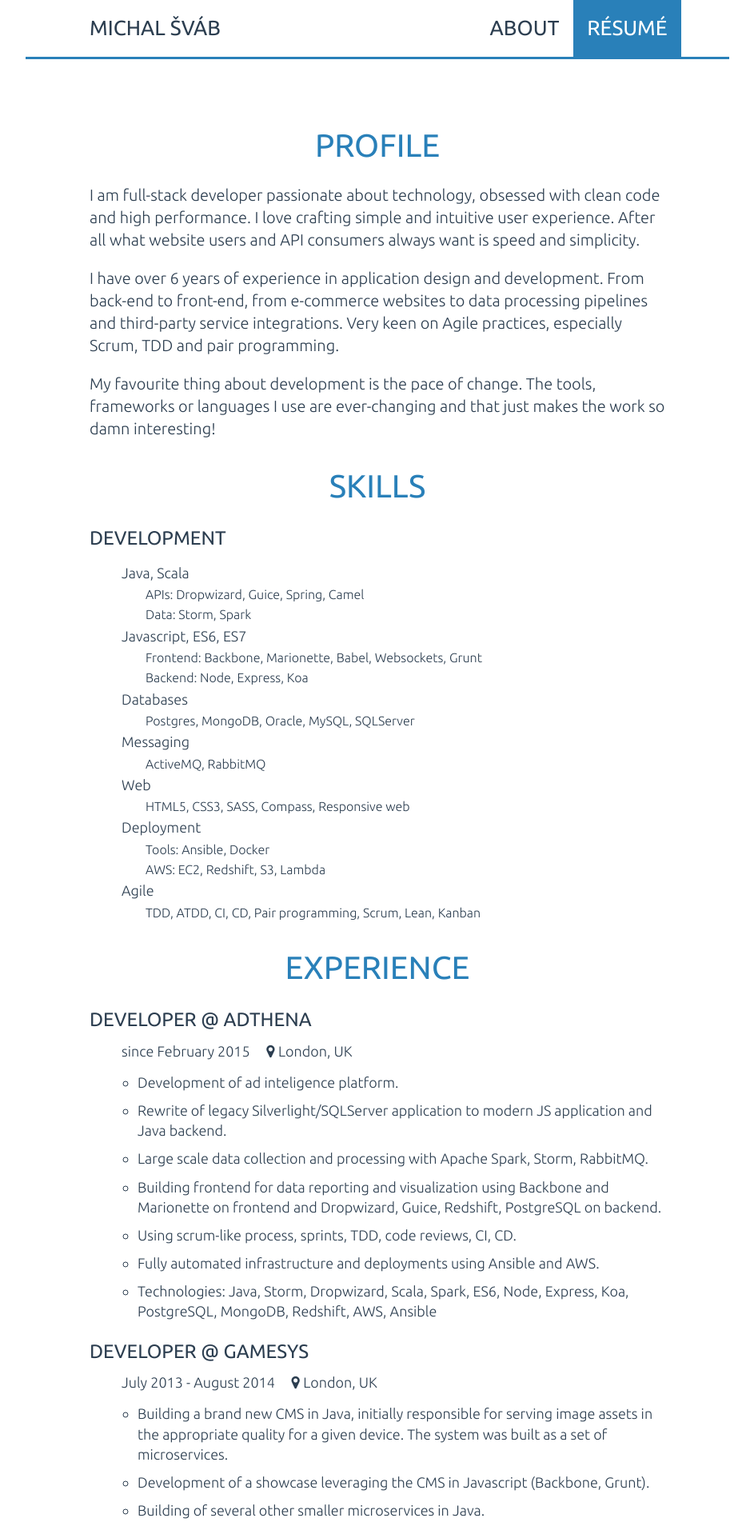
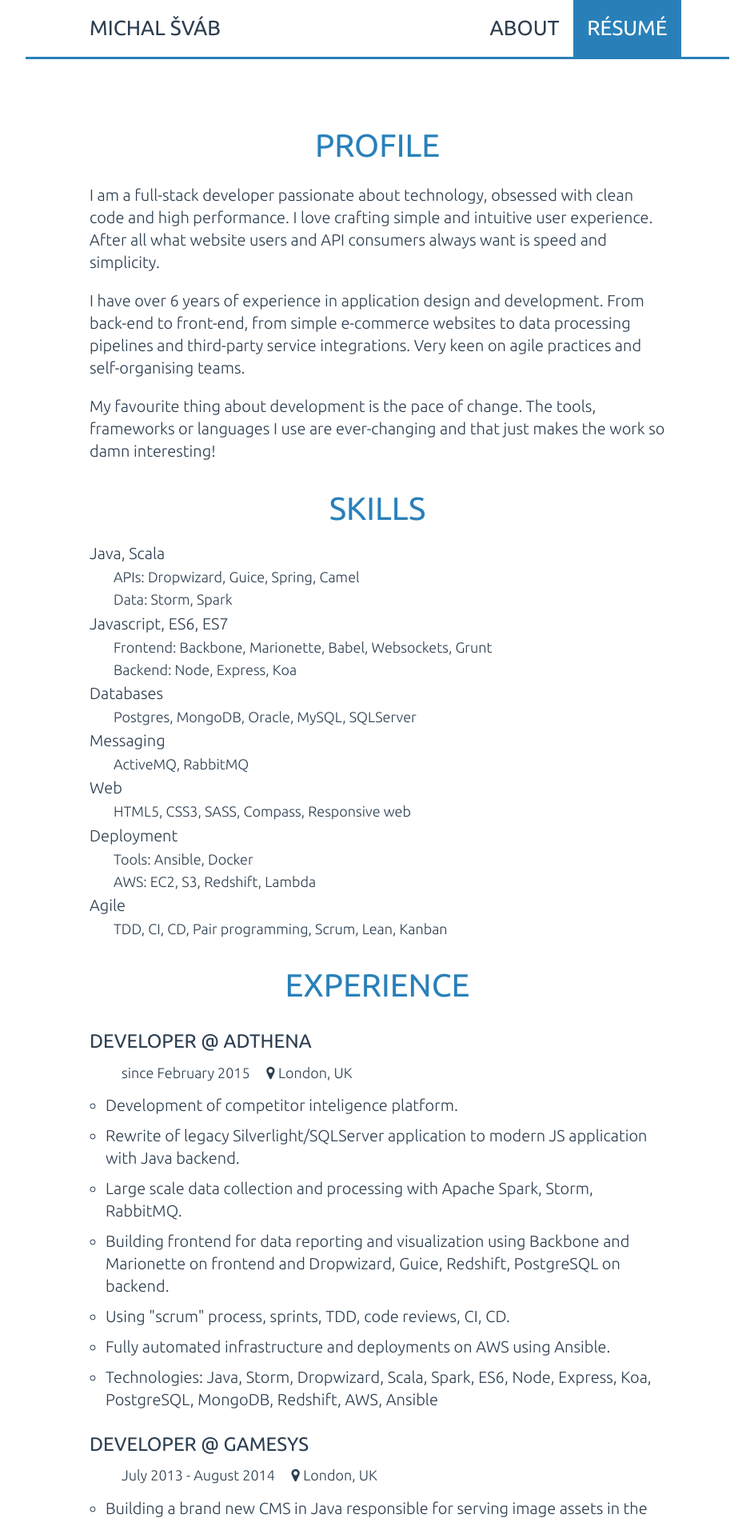
Before and after one commit to msvab/msvab.github.io, a Jekyll site: the page built from resume.html, in a window 1280 px wide. Shown: the top 1903 px of the page at 80% size, without its empty margins (168-1111 px from the left). Built offline with Jekyll 4.4.1, drawn with Linux system fonts in a browser that asks for light colours; some of the changed text lies outside the part shown.

Commit message:
resume tweaks

```diff
--- a/assets/css/_site.scss
+++ b/assets/css/_site.scss
@@ -11,7 +11,7 @@ html {
   }
 
   @media print {
-    font-size: 55%;
+    font-size: 50%;
   }
 }
 
@@ -199,7 +199,7 @@ footer {
     text-transform: uppercase;
     font-size: 2.4rem;
     font-weight: 400;
-    margin: 2rem 0 0 0;
+    margin: 2.5rem 0 0 0;
 
     @media print {
       font-size: 1.9rem;
@@ -214,12 +214,13 @@ footer {
 
   ul {
     list-style: none;
+    padding: 0;
 
     li {
-      font-size: 1.8rem;
+      font-size: 2rem;
 
       p {
-        font-size: 1.6rem;
+        font-size: 1.8rem;
         margin: 0.3rem 0 0.3rem 3rem
       }
     }
--- a/resume.html
+++ b/resume.html
@@ -1,26 +1,24 @@
 ---
 layout: default
 title: Résumé
-description: Michal Šváb's Résumé. Features a timeline and a snapshot of ever-changing skill set.
+description: Michal Šváb's Résumé. Features a timeline and a snapshot of my ever-changing skill set.
 navigable: true
 permalink: /resume/
 ---
 <section>
   <h2 class="text-center">Profile</h2>
-  <p>I am full-stack developer passionate about technology, obsessed with clean code and high performance.
+  <p>I am a full-stack developer passionate about technology, obsessed with clean code and high performance.
     I love crafting simple and intuitive user experience. After all what website users and API consumers
     always want is speed and simplicity.</p>
   <p>I have over 6 years of experience in application design and development. From back-end to front-end,
-    from e-commerce websites to data processing pipelines and third-party service integrations.
-    Very keen on Agile practices, especially Scrum, TDD and pair programming.</p>
+    from simple e-commerce websites to data processing pipelines and third-party service integrations.
+    Very keen on agile practices and self-organising teams.</p>
   <p>My favourite thing about development is the pace of change. The tools, frameworks or languages I use are ever-changing
     and that just makes the work so damn interesting!</p>
 </section>
 
 <section class="skills">
   <h2 class="text-center">Skills</h2>
-
-  <h3>Development</h3>
   <ul>
     <li>Java, Scala<br>
       <p>APIs: Dropwizard, Guice, Spring, Camel</p>
@@ -41,10 +39,10 @@ permalink: /resume/
     </li>
     <li>Deployment<br>
       <p>Tools: Ansible, Docker</p>
-      <p>AWS: EC2, Redshift, S3, Lambda</p>
+      <p>AWS: EC2, S3, Redshift, Lambda</p>
     </li>
     <li>Agile<br>
-      <p>TDD, ATDD, CI, CD, Pair programming, Scrum, Lean, Kanban</p>
+      <p>TDD, CI, CD, Pair programming, Scrum, Lean, Kanban</p>
     </li>
   </ul>
 </section>
@@ -58,12 +56,12 @@ permalink: /resume/
   <div class="job-detail">
     <p>since February 2015 &nbsp;&nbsp;&nbsp; <span class="location"></span>London, UK</p>
     <ul>
-      <li>Development of ad inteligence platform.</li>
-      <li>Rewrite of legacy Silverlight/SQLServer application to modern JS application and Java backend.</li>
+      <li>Development of competitor inteligence platform.</li>
+      <li>Rewrite of legacy Silverlight/SQLServer application to modern JS application with Java backend.</li>
       <li>Large scale data collection and processing with Apache Spark, Storm, RabbitMQ.</li>
       <li>Building frontend for data reporting and visualization using Backbone and Marionette on frontend and Dropwizard, Guice, Redshift, PostgreSQL on backend.</li>
-      <li>Using scrum-like process, sprints, TDD, code reviews, CI, CD.</li>
-      <li>Fully automated infrastructure and deployments using Ansible and AWS.</li>
+      <li>Using &quot;scrum&quot; process, sprints, TDD, code reviews, CI, CD.</li>
+      <li>Fully automated infrastructure and deployments on AWS using Ansible.</li>
       <li>Technologies: Java, Storm, Dropwizard, Scala, Spark, ES6, Node, Express, Koa, PostgreSQL, MongoDB, Redshift, AWS, Ansible</li>
     </ul>
   </div>
@@ -72,20 +70,22 @@ permalink: /resume/
   <div class="job-detail">
     <p>July 2013 - August 2014 &nbsp;&nbsp;&nbsp; <span class="location"></span>London, UK</p>
     <ul>
-      <li>Building a brand new CMS in Java, initially responsible for serving image assets in the appropriate quality for a given device.
+      <li>Building a brand new CMS in Java responsible for serving image assets in the appropriate quality for a given device.
         The system was built as a set of microservices.</li>
       <li>Development of a showcase leveraging the CMS in Javascript (Backbone, Grunt).</li>
       <li>Building of several other smaller microservices in Java.</li>
-      <li>Used scrum process, TDD, routine performance testing.</li>
-      <li>Technologies: Java, Dropwizard, Guice, Cucumber, Jmeter, MongoDB, Javascript, Backbone.js, Grunt</li>
+      <li>Using &quot;scrum&quot; process, TDD, routine performance testing.</li>
+      <li>Technologies: Java, Dropwizard, Guice, Cucumber, Jmeter, MongoDB, Javascript, Backbone, Grunt</li>
     </ul>
   </div>
+
+  <div class="page-break"></div>
 
   <h3>Developer @ <a href="http://www.capitaemployeebenefits.co.uk" target="_blank" title="Capita Employee Benefits">Capita Employee Benefits</a></h3>
   <div class="job-detail">
     <p>April 2011 - June 2013 &nbsp;&nbsp;&nbsp; <span class="location"></span>London, UK</p>
     <ul>
-      <li>Development of portal for managing employee benefits and pension funds on all layers from backend to frontend.</li>
+      <li>Development of a portal for managing employee benefits and pension funds.</li>
       <li>Development of data upload module with focus on high performance.
         Developed as microservice with REST and JMS communication between main application and external services allowing high scalability
         and multiple concurrent deployments.</li>
@@ -96,20 +96,18 @@ permalink: /resume/
     </ul>
   </div>
 
-  <div class="page-break"></div>
-
   <h3>Developer @ <a href="http://www.morosystems.cz" target="_blank" title="MoroSystems">MoroSystems</a></h3>
   <div class="job-detail">
     <p>September 2008 - February 2011 &nbsp;&nbsp;&nbsp; <span class="location"></span>Brno, CZ</p>
     <ul>
       <li>Development of several e-commerce web applications with Spring, Hibernate and Javascript on frontend.
-        I was also profiling and making optimizations on these projects on all layers – application code, caching and database tuning.</li>
-      <li>Designing and implementing JavaScript interface for very dynamic large scale e-shop. This interface was based mostly on jQuery
-        and custom made components. Working in all major browsers, including IE7 &amp; IE8 and most of it even in IE6.</li>
+        Profiling and making optimizations on these projects on all layers – application code, caching and database tuning.</li>
+      <li>Implemented JS interface for very dynamic large scale e-shop, mostly based on jQuery and custom made components.
+        Working in all major browsers, including IE7 &amp; IE8 and most of it even in IE6.</li>
       <li>Successfully delivered a CRM system for a hotel with Wicket, Spring, Hibernate and desktop-like interface in Javascript.
         Integration with external and legacy reservation systems with Camel. Implemented large batch data imports from 3rd party
         applications.</li>
-      <li>Technologies: Java, Spring, Hibernate, Camel, Groovy, PostgreSQL, Javascript, jQuery</li>
+      <li>Technologies: Java, Spring, Hibernate, Camel, Groovy, PostgreSQL, JS, jQuery</li>
     </ul>
   </div>
 </section>
```
